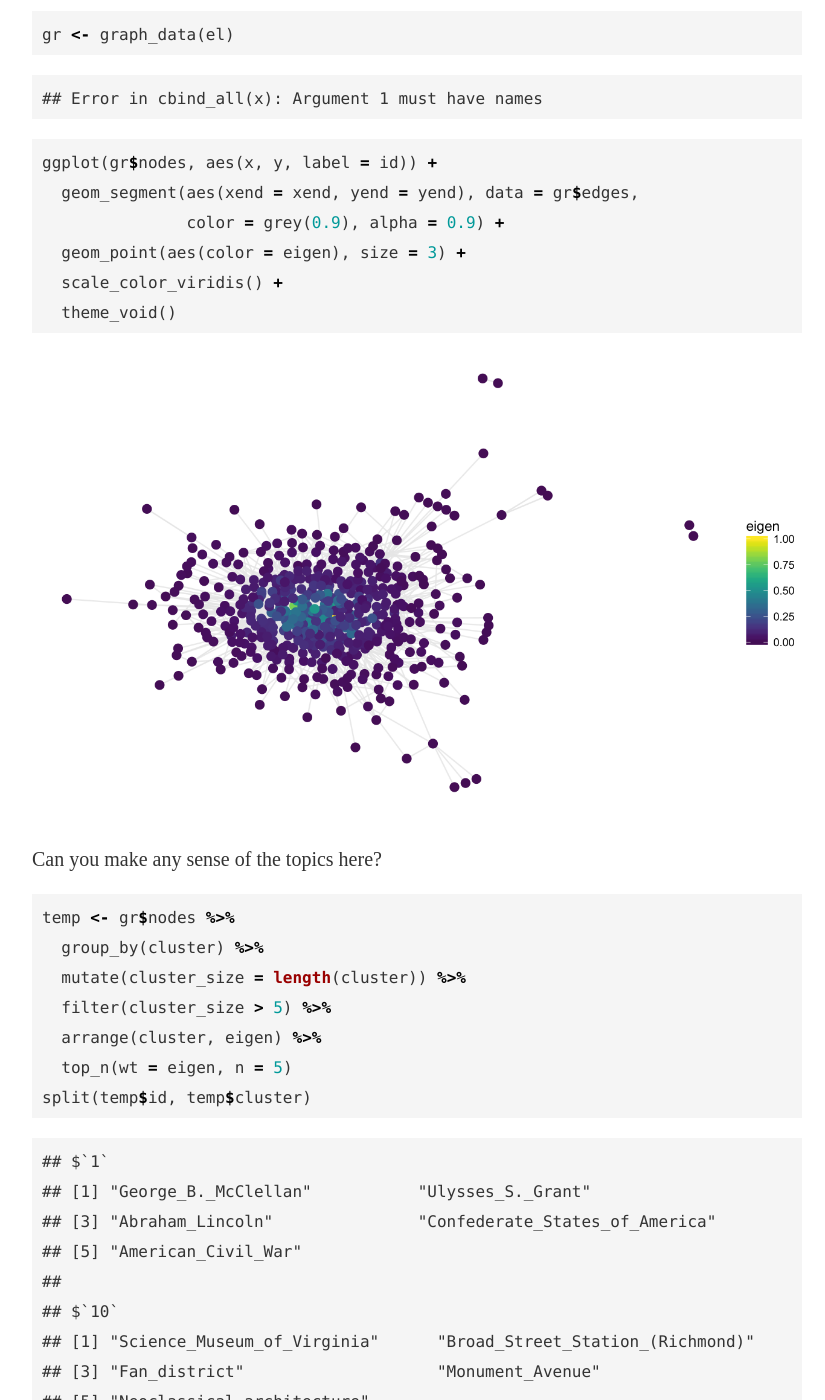
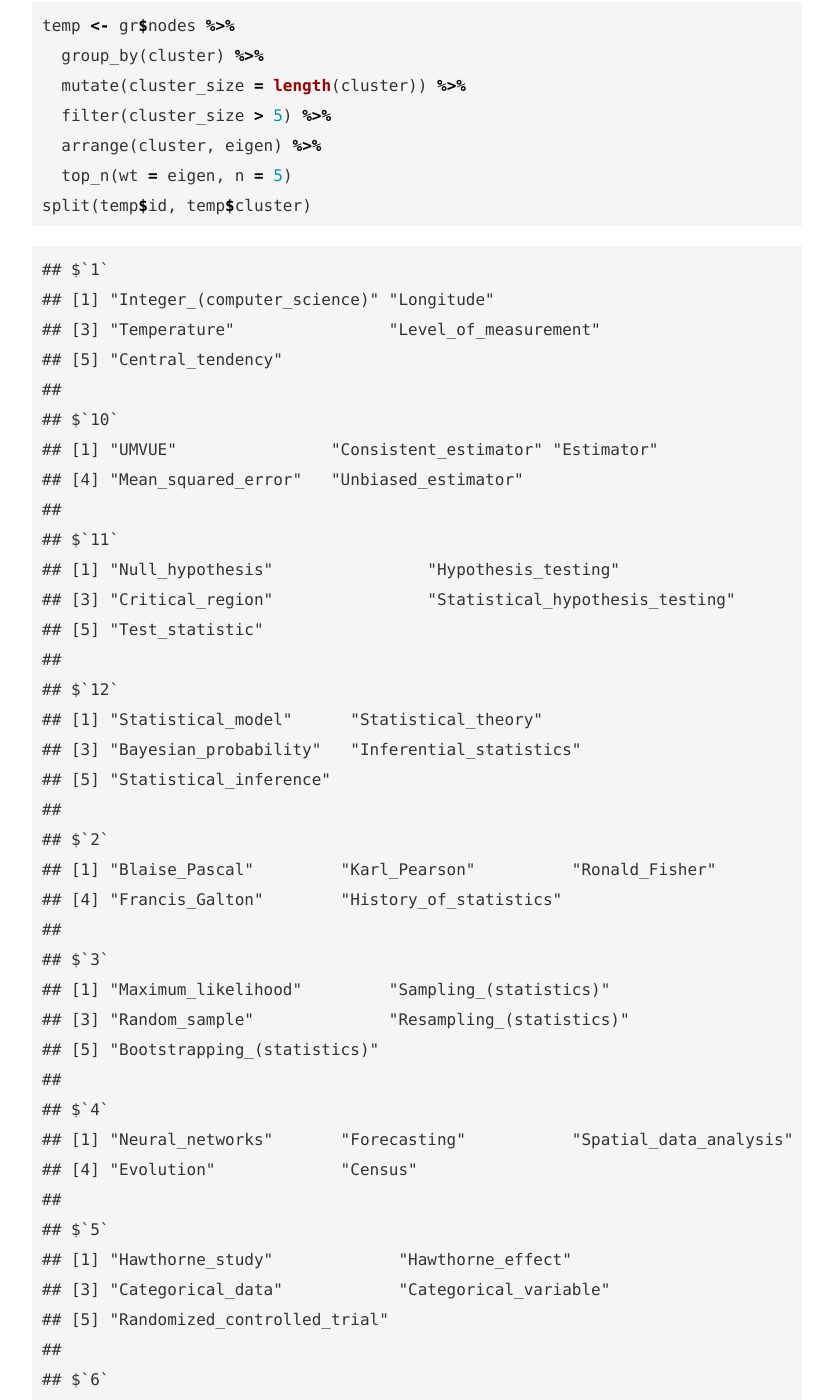
Before and after one commit to statsmaths/stat289-f17, a Jekyll site: the page built from _posts/2017-11-16-class23.md, in a window 1280 px wide and 1400 px high, scrolled down 34230 px. Shown: the whole window, without its empty margins (223-1048 px from the left). Built offline with Jekyll 4.4.1, drawn with Linux system fonts in a browser that asks for light colours; our own code applies the rules of GitHub Pages for plain Markdown files; some of the changed text lies outside the part shown.

Commit message:
update lab

````diff
--- a/_posts/2017-11-16-class23.Rmd
+++ b/_posts/2017-11-16-class23.Rmd
@@ -19,6 +19,8 @@
 library(ggplot2)
 library(viridis)
 library(stringi)
+library(Matrix)
+library(methods)
 ```
 
 ![](../assets/img/data_pipeline_transform.png)
--- a/_posts/2017-11-16-class23.md
+++ b/_posts/2017-11-16-class23.md
@@ -1077,50 +1079,30 @@
 token_list <- tokenize_words(df$text)
 token_df <- term_list_to_df(token_list)
 X <- term_df_to_matrix(token_df, scale = TRUE, min_df = 0.1, max_df = 0.9)
-{% endhighlight %}
-
-
-
-{% highlight text %}
-## Error in validObject(.Object): invalid class "dgTMatrix" object: Not a valid 'Mnumeric' class object
-{% endhighlight %}
-
-
-
-{% highlight r %}
 d <- as.matrix(dist(X))
-{% endhighlight %}
-
-
-
-{% highlight text %}
-## Error in as.matrix(x): object 'X' not found
-{% endhighlight %}
-
-
-
-{% highlight r %}
 d <- data_frame(dist = as.numeric(d),
                 row = as.integer(row(d)),
                 col = as.integer(col(d)))
-{% endhighlight %}
-
-
-
-{% highlight text %}
-## Error in overscope_eval_next(overscope, expr): object 'd' not found
-{% endhighlight %}
-
-
-
-{% highlight r %}
 d
 {% endhighlight %}
 
 
 
 {% highlight text %}
-## Error in eval(expr, envir, enclos): object 'd' not found
+## # A tibble: 46,225 x 3
+##          dist   row   col
+##         <dbl> <int> <int>
+##  1 0.00000000     1     1
+##  2 0.14772701     2     1
+##  3 0.13748189     3     1
+##  4 0.12921302     4     1
+##  5 0.10425901     5     1
+##  6 0.09102865     6     1
+##  7 0.08635729     7     1
+##  8 0.14550444     8     1
+##  9 0.09114820     9     1
+## 10 0.11999107    10     1
+## # ... with 46,215 more rows
 {% endhighlight %}
 
 Then, I'll create an edge list by including only those documents that are a distance
@@ -1129,60 +1111,10 @@
 
 {% highlight r %}
 el <- filter(d, row != col)
-{% endhighlight %}
-
-
-
-{% highlight text %}
-## Error in filter(d, row != col): object 'd' not found
-{% endhighlight %}
-
-
-
-{% highlight r %}
 el <- filter(el, dist < 0.1)
-{% endhighlight %}
-
-
-
-{% highlight text %}
-## Error in UseMethod("filter_"): no applicable method for 'filter_' applied to an object of class "c('matrix', 'character')"
-{% endhighlight %}
-
-
-
-{% highlight r %}
 el <- data_frame(id = df$pages[el$row], id_out = df$pages[el$col])
-{% endhighlight %}
-
-
-
-{% highlight text %}
-## Error in el$row: $ operator is invalid for atomic vectors
-{% endhighlight %}
-
-
-
-{% highlight r %}
 el$id <- stri_sub(el$id, 7, -1)
-{% endhighlight %}
-
-
-
-{% highlight text %}
-## Error in el$id: $ operator is invalid for atomic vectors
-{% endhighlight %}
-
-
-
-{% highlight r %}
 el$id_out <- stri_sub(el$id_out, 7, -1)
-{% endhighlight %}
-
-
-
-{% highlight text %}
-## Error in el$id_out: $ operator is invalid for atomic vectors
 {% endhighlight %}
 
 And you can see that the resulting graph is very centered on a tight clustering of documents:
@@ -1190,17 +1122,7 @@
 
 {% highlight r %}
 gr <- graph_data(el)
-{% endhighlight %}
 
-
-
-{% highlight text %}
-## Error in cbind_all(x): Argument 1 must have names
-{% endhighlight %}
-
-
-
-{% highlight r %}
 ggplot(gr$nodes, aes(x, y, label = id)) +
   geom_segment(aes(xend = xend, yend = yend), data = gr$edges,
                color = grey(0.9), alpha = 0.9) +
@@ -1217,60 +1139,10 @@
 
 {% highlight r %}
 el <- filter(d, row != col)
-{% endhighlight %}
-
-
-
-{% highlight text %}
-## Error in filter(d, row != col): object 'd' not found
-{% endhighlight %}
-
-
-
-{% highlight r %}
 el <- filter(group_by(el, row), dist <= sort(dist)[3])
-{% endhighlight %}
-
-
-
-{% highlight text %}
-## Error in UseMethod("group_by_"): no applicable method for 'group_by_' applied to an object of class "c('matrix', 'character')"
-{% endhighlight %}
-
-
-
-{% highlight r %}
 el <- data_frame(id = df$pages[el$row], id_out = df$pages[el$col])
-{% endhighlight %}
-
-
-
-{% highlight text %}
-## Error in el$row: $ operator is invalid for atomic vectors
-{% endhighlight %}
-
-
-
-{% highlight r %}
 el$id <- stri_sub(el$id, 7, -1)
-{% endhighlight %}
-
-
-
-{% highlight text %}
-## Error in el$id: $ operator is invalid for atomic vectors
-{% endhighlight %}
-
-
-
-{% highlight r %}
 el$id_out <- stri_sub(el$id_out, 7, -1)
-{% endhighlight %}
-
-
-
-{% highlight text %}
-## Error in el$id_out: $ operator is invalid for atomic vectors
 {% endhighlight %}
 
 This graph looks quite a bit more interesting and spread out:
@@ -1278,17 +1150,7 @@
 
 {% highlight r %}
 gr <- graph_data(el)
-{% endhighlight %}
 
-
-
-{% highlight text %}
-## Error in cbind_all(x): Argument 1 must have names
-{% endhighlight %}
-
-
-
-{% highlight r %}
 ggplot(gr$nodes, aes(x, y, label = id)) +
   geom_segment(aes(xend = xend, yend = yend), data = gr$edges,
                color = grey(0.9), alpha = 0.9) +
@@ -1316,70 +1178,67 @@
 
 {% highlight text %}
 ## $`1`
-## [1] "George_B._McClellan"           "Ulysses_S._Grant"
-## [3] "Abraham_Lincoln"               "Confederate_States_of_America"
-## [5] "American_Civil_War"
+## [1] "Integer_(computer_science)" "Longitude"
+## [3] "Temperature"                "Level_of_measurement"
+## [5] "Central_tendency"
 ##
 ## $`10`
-## [1] "Science_Museum_of_Virginia"      "Broad_Street_Station_(Richmond)"
-## [3] "Fan_district"                    "Monument_Avenue"
-## [5] "Neoclassical_architecture"
+## [1] "UMVUE"                "Consistent_estimator" "Estimator"
+## [4] "Mean_squared_error"   "Unbiased_estimator"
 ##
-## $`14`
-## [1] "Geographic_coordinate_system"   "Virginia_General_Assembly"
-## [3] "George_Washington"              "President_of_the_United_States"
-## [5] "Thomas_Jefferson"
+## $`11`
+## [1] "Null_hypothesis"                "Hypothesis_testing"
+## [3] "Critical_region"                "Statistical_hypothesis_testing"
+## [5] "Test_statistic"
 ##
-## $`16`
-## [1] "Minor_League_Baseball"            "Richmond_Braves"
-## [3] "San_Francisco_Giants"             "Richmond_Flying_Squirrels"
-## [5] "The_Diamond_(Richmond,_Virginia)"
-##
-## $`17`
-## [1] "Bus"                            "Paratransit"
-## [3] "Tram"                           "Streetcar"
-## [5] "Main_Street_Station_(Richmond)"
+## $`12`
+## [1] "Statistical_model"      "Statistical_theory"
+## [3] "Bayesian_probability"   "Inferential_statistics"
+## [5] "Statistical_inference"
 ##
 ## $`2`
-## [1] "Country_music"                   "Korean_War"
-## [3] "Gulf_War"                        "Federal_Bureau_of_Investigation"
-## [5] "Blues"
-##
-## $`23`
-## [1] "Capital_One_Financial_Corporation" "CarMax"
-## [3] "Owens_%26_Minor"                   "Dominion_Resources"
-## [5] "Fortune_500"
-##
-## $`27`
-## [1] "Microbrewery"     "Daniel_Day-Lewis" "ROA_(artist)"
-## [4] "Hinduism"         "England"
+## [1] "Blaise_Pascal"         "Karl_Pearson"          "Ronald_Fisher"
+## [4] "Francis_Galton"        "History_of_statistics"
 ##
 ## $`3`
-## [1] "National_Football_League"      "American_Broadcasting_Company"
-## [3] "Fox_Broadcasting_Company"      "NBC"
-## [5] "Southeastern_United_States"
+## [1] "Maximum_likelihood"         "Sampling_(statistics)"
+## [3] "Random_sample"              "Resampling_(statistics)"
+## [5] "Bootstrapping_(statistics)"
 ##
-## $`32`
-## [1] "Southside_Speedway"               "Monster_Energy"
-## [3] "Denny_Hamlin"                     "Monster_Energy_NASCAR_Cup_Series"
-## [5] "NASCAR"
+## $`4`
+## [1] "Neural_networks"       "Forecasting"           "Spatial_data_analysis"
+## [4] "Evolution"             "Census"
 ##
 ## $`5`
-## [1] "Chesterfield_County,_Virginia" "James_River_(Virginia)"
-## [3] "Jamestown,_Virginia"           "Petersburg,_Virginia"
-## [5] "Virginia"
+## [1] "Hawthorne_study"             "Hawthorne_effect"
+## [3] "Categorical_data"            "Categorical_variable"
+## [5] "Randomized_controlled_trial"
+##
+## $`6`
+## [1] "Least_squares"
+## [2] "Method_of_least_squares"
+## [3] "Errors_and_residuals_in_statistics"
+## [4] "Linear_regression"
+## [5] "Ordinary_least_squares"
 ##
 ## $`7`
-## [1] "Medical_College_of_Virginia"      "VCU"
-## [3] "Atlantic_10_Conference"           "University_of_Richmond"
-## [5] "Virginia_Commonwealth_University"
+## [1] "Social_science"          "Sociology"
+## [3] "Computational_biology"   "Computational_sociology"
+## [5] "Network_biology"
+##
+## $`8`
+## [1] "Biostatistics"
+## [2] "Causality"
+## [3] "Instrumental_variable"
+## [4] "Correlation_does_not_imply_causation"
+## [5] "Misuse_of_statistics"
 ##
 ## $`9`
-## [1] "Native_Americans_in_the_United_States"
-## [2] "African_American"
-## [3] "Southern_United_States"
-## [4] "Washington,_D.C."
-## [5] "United_States"
+## [1] "Random_variable"
+## [2] "Independent_identically_distributed"
+## [3] "Measure-theoretic_probability_theory"
+## [4] "Probability_theory"
+## [5] "Probability_interpretations"
 {% endhighlight %}
 
 Changing the cut-off value significantly effects the output of the model. You'll have a chance to experiment
````
Also changed, not shown: other parts of _posts/2017-11-16-class23.md (+2 -0 lines), assets/2017-11-16-class23/unnamed-chunk-25-1.png, assets/2017-11-16-class23/unnamed-chunk-27-1.png.
